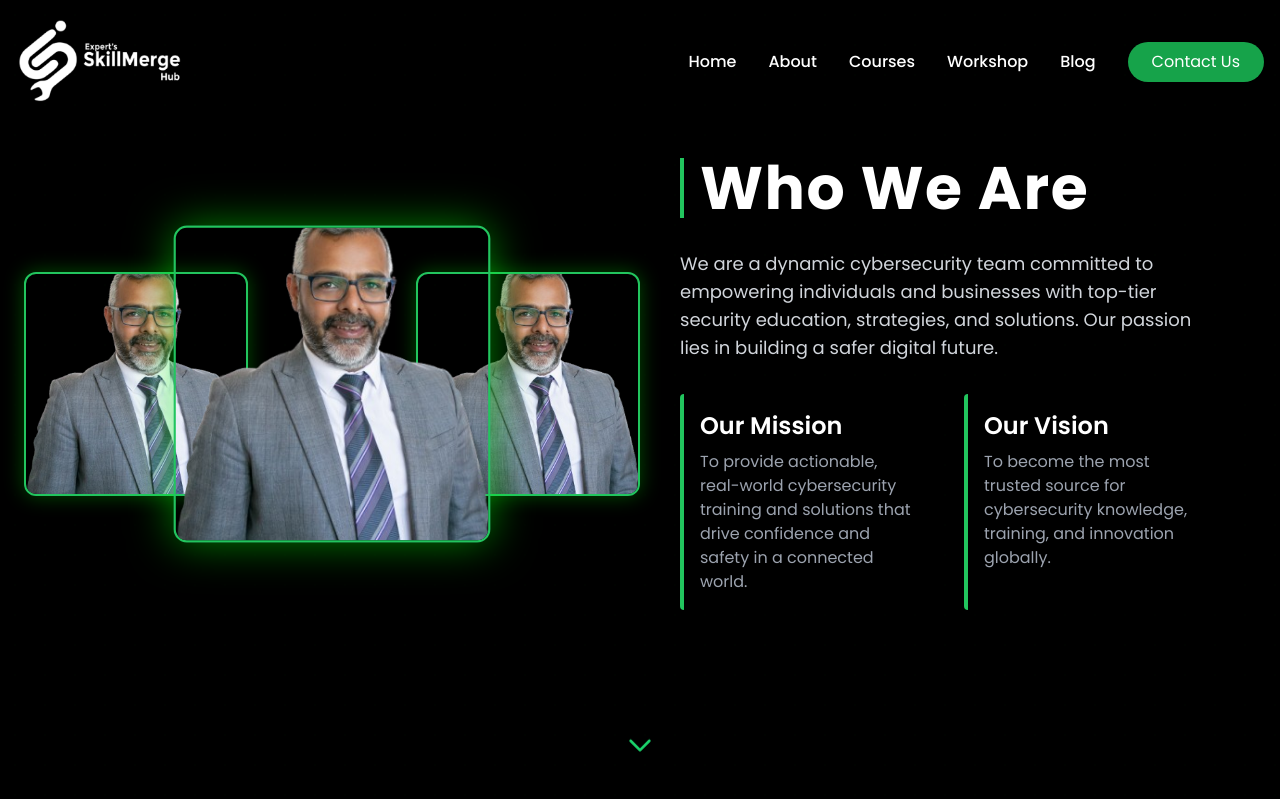
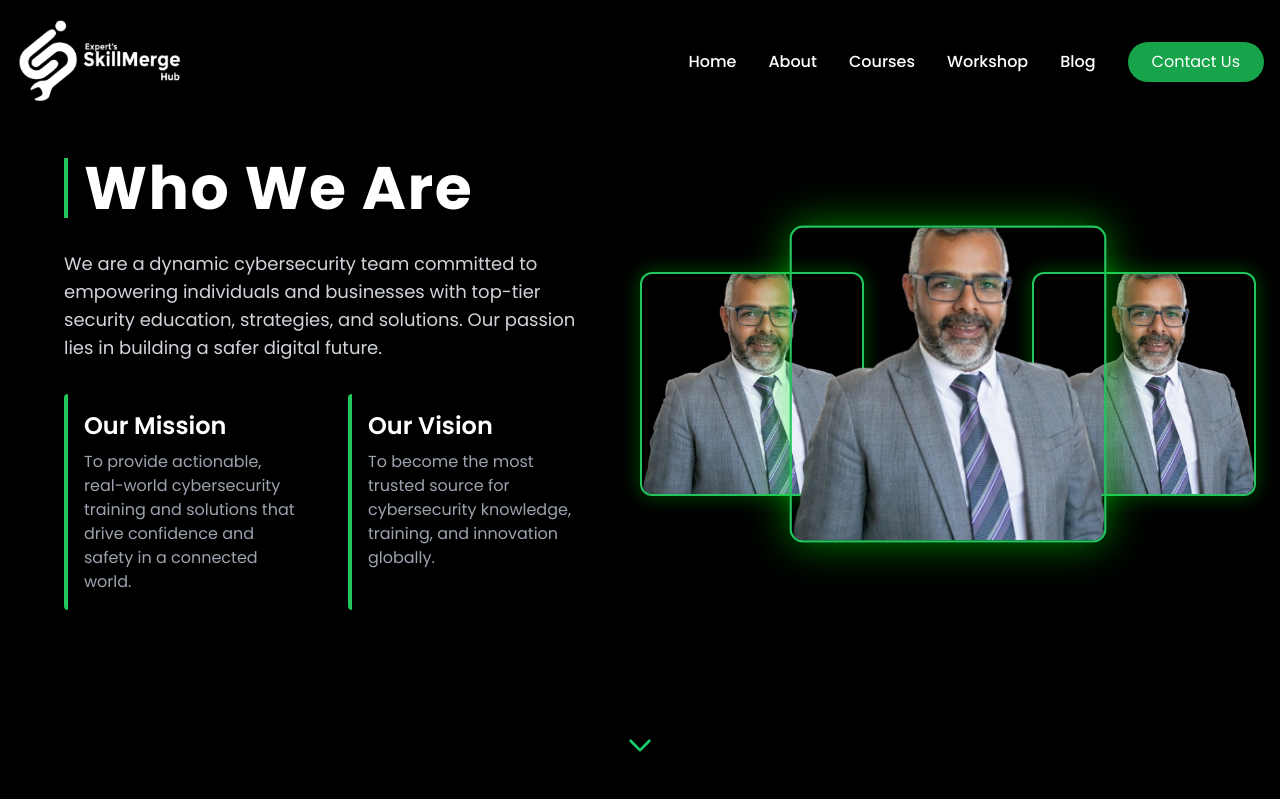
Before and after one commit to Jishnu9594/skillmerge_website_new, a Next.js app: page /about in a window 1280 px wide. Shown: the top 799 px of the page. Built offline with nearby package versions, Linux system fonts and the light colour scheme.

Commit message:
Initial commit

```diff
--- a/src/components/Aboutus/About.tsx
+++ b/src/components/Aboutus/About.tsx
@@ -9,48 +9,11 @@ const teamImages = [
 const AboutUsHero = () => {
   return (
     <section className="w-full min-h-screen bg-black text-white py-16 px-6 sm:px-12 md:px-16 relative overflow-hidden">
-      {/* Decorative Grid */}
-      <div className="absolute inset-0 bg-[radial-gradient(circle,rgba(0,255,0,0.1)_1px,transparent_1px)] bg-[size:30px_30px] opacity-10 z-0"></div>
+      {/* Background Grid */}
+      <div className="absolute inset-0 bg-[radial-gradient(circle,rgba(0,255,0,0.1)_1px,transparent_1px)] bg-[size:30px_30px] opacity-10 z-0" />
 
-      {/* Content */}
-      <div className="relative z-10 max-w-7xl mx-auto flex flex-col md:flex-row gap-20 md:gap-20 items-center justify-between mt-20">
-        {/* Left Side - Images */}
-        <div className="relative flex items-center justify-center w-full md:w-1/2 h-[400px] sm:h-[450px] md:h-[480px]">
-          {/* Left Image */}
-          <div className="absolute left-[-40px] top-1/2 transform -translate-y-1/2 w-48 h-48 sm:w-56 sm:h-56 rounded-xl border-2 border-green-500 overflow-hidden shadow-[0_0_20px_rgba(0,255,0,0.3)] hover:scale-105 transition-transform duration-300 z-10">
-            <Image
-              src={teamImages[0]}
-              alt="Team Left"
-              fill
-              style={{ objectFit: "cover" }}
-              priority
-            />
-          </div>
-
-          {/* Center Image */}
-          <div className="relative z-20 w-64 h-64 sm:w-72 sm:h-72 rounded-xl border-2 border-green-500 overflow-hidden shadow-[0_0_40px_rgba(0,255,0,0.5)] scale-110">
-            <Image
-              src={teamImages[1]}
-              alt="Team Center"
-              fill
-              style={{ objectFit: "cover" }}
-              priority
-            />
-          </div>
-
-          {/* Right Image */}
-          <div className="absolute right-[-40px] top-1/2 transform -translate-y-1/2 w-48 h-48 sm:w-56 sm:h-56 rounded-xl border-2 border-green-500 overflow-hidden shadow-[0_0_20px_rgba(0,255,0,0.3)] hover:scale-105 transition-transform duration-300 z-10">
-            <Image
-              src={teamImages[2]}
-              alt="Team Right"
-              fill
-              style={{ objectFit: "cover" }}
-              priority
-            />
-          </div>
-        </div>
-
-        {/* Right Side Content */}
+      <div className="relative z-10 max-w-7xl mx-auto mt-20 flex flex-col md:flex-row gap-20 md:gap-20 items-center justify-between">
+        {/* Text Content - always comes first */}
         <div className="w-full md:w-1/2 space-y-8">
           <h2 className="text-3xl sm:text-4xl md:text-6xl font-bold border-l-4 border-green-500 pl-4 tracking-wide text-white">
             Who We Are
@@ -83,6 +46,63 @@ const AboutUsHero = () => {
             </div>
           </div>
         </div>
+
+        {/* Images */}
+        <div className="w-full md:w-1/2 relative">
+          {/* Mobile: stacked images */}
+          <div className="flex flex-col gap-6 md:hidden w-4/5 mx-auto mt-8">
+            {teamImages.map((src, idx) => (
+              <div
+                key={idx}
+                className="relative w-full h-64 rounded-xl border-2 border-green-500 overflow-hidden shadow-[0_0_20px_rgba(0,255,0,0.3)]"
+              >
+                <Image
+                  src={src}
+                  alt={`Team ${idx}`}
+                  fill
+                  style={{ objectFit: "cover" }}
+                  priority
+                />
+              </div>
+            ))}
+          </div>
+
+          {/* Desktop: overlapping layout */}
+          <div className="hidden md:flex items-center justify-center relative h-[480px]">
+            {/* Left Image */}
+            <div className="absolute left-[-40px] top-1/2 transform -translate-y-1/2 w-48 h-48 sm:w-56 sm:h-56 rounded-xl border-2 border-green-500 overflow-hidden shadow-[0_0_20px_rgba(0,255,0,0.3)] z-10 hover:scale-105 transition-transform duration-300">
+              <Image
+                src={teamImages[0]}
+                alt="Team Left"
+                fill
+                style={{ objectFit: "cover" }}
+                priority
+              />
+            </div>
+
+            {/* Center Image */}
+            <div className="z-20 w-64 h-64 sm:w-72 sm:h-72 rounded-xl border-2 border-green-500 overflow-hidden shadow-[0_0_40px_rgba(0,255,0,0.5)] scale-110">
+              <Image
+                src={teamImages[1]}
+                alt="Team Center"
+                fill
+                style={{ objectFit: "cover" }}
+                priority
+              />
+            </div>
+
+            {/* Right Image */}
+            <div className="absolute right-[-40px] top-1/2 transform -translate-y-1/2 w-48 h-48 sm:w-56 sm:h-56 rounded-xl border-2 border-green-500 overflow-hidden shadow-[0_0_20px_rgba(0,255,0,0.3)] z-10 hover:scale-105 transition-transform duration-300">
+              <Image
+                src={teamImages[2]}
+                alt="Team Right"
+                fill
+                style={{ objectFit: "cover" }}
+                priority
+              />
+            </div>
+          </div>
+        </div>
       </div>
 
       {/* Down Arrow */}
@@ -93,13 +113,12 @@ const AboutUsHero = () => {
           stroke="currentColor"
           strokeWidth="2"
           viewBox="0 0 24 24"
-          xmlns="http://www.w3.org/2000/svg"
         >
           <path
             strokeLinecap="round"
             strokeLinejoin="round"
             d="M19 9l-7 7-7-7"
-          ></path>
+          />
         </svg>
       </div>
     </section>
```
